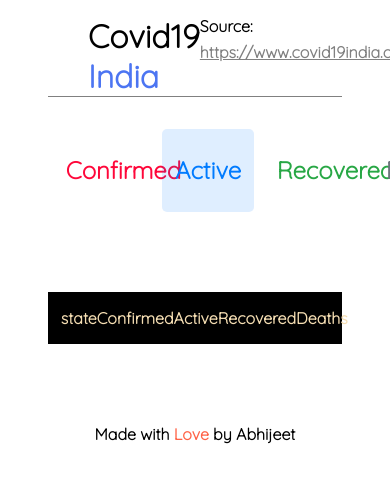
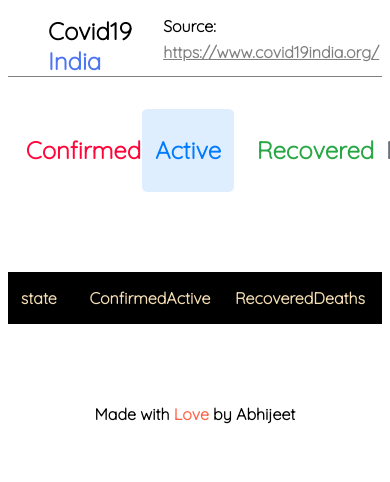
Before and after one commit to abhijeetdhanwate/covid19India-stats, a plain HTML site: page index.html in a window 390 px wide. Shown: the top 482 px of the page. Drawn offline with nearby package versions, Linux system fonts and the light colour scheme; no server answers.

Commit message:
Modified styles.css

```diff
--- a/styles.css
+++ b/styles.css
@@ -120,3 +120,21 @@
     background-color: black;
     color: wheat;
 }
+
+
+
+@media (max-width: 700px) {
+    body {
+        margin: auto 0.5rem;
+        font-size: 1rem;
+    }
+
+    #title {
+        font-size: 1.5rem;
+    }
+
+    .state-container{
+        display: block;
+        overflow-x: scroll;
+    }
+}
```
